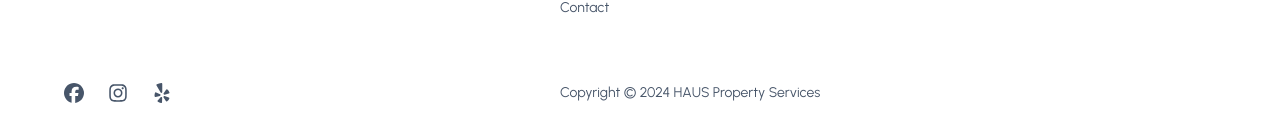
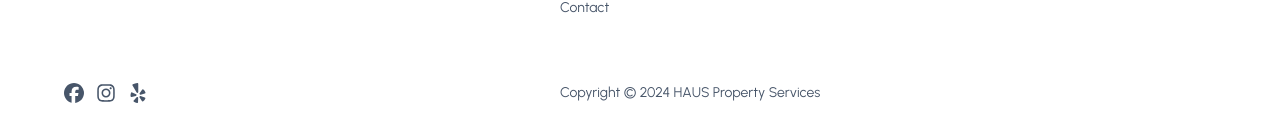
Before and after one commit to ben-v/haus, a React (Vite) app: page / in a window 1280 px wide. Shown: the part 1434-1566 px from the top of the page. Built offline with nearby package versions, Linux system fonts and the light colour scheme.

Commit message:
Create ScgLogo component. Updated header/footer.

```diff
--- /dev/null
+++ b/src/components/images/SvgLogo.tsx
@@ -0,0 +1,15 @@
+import type { SVGProps } from "react";
+const SvgLogo = (props: SVGProps<SVGSVGElement>) => (
+  <svg xmlns="http://www.w3.org/2000/svg" viewBox="0 0 464.88 157.5" {...props}>
+    <defs>
+      <clipPath id="Logo_svg__a">
+        <path d="M8 7.672h141.656v141.656H8Zm0 0" />
+      </clipPath>
+    </defs>
+    <path d="M196.892 90.78v39.468h-21.766V29.702h21.766V71.81h17.25V29.7h21.75v100.547h-21.75V90.78Zm94.472-62.641c12.851 0 19.281 6.84 19.281 20.516v81.593H288.88V96.53h-15.687v33.718h-21.766V48.655q-.001-20.515 19.282-20.516Zm-18.172 51.61h15.687V46.013c0-.82-.289-1.547-.859-2.172q-.845-.937-2.094-.937h-9.78q-1.255 0-2.11.937a3.15 3.15 0 0 0-.844 2.172ZM362.7 29.702h21.75v81.593q0 20.501-19.265 20.5h-19.266q-19.281.001-19.28-20.5V29.702h21.765v83.453c0 .836.281 1.562.843 2.187q.856.924 2.11.922h8.39q1.231.002 2.094-.922c.57-.625.86-1.351.86-2.187Zm92.462 26.421H434.49v-7.921q-.002-1.247-.86-2.172-.843-.938-2.093-.938h-8.547q-1.237 0-2.094.938a3.08 3.08 0 0 0-.859 2.172V66.06c0 .836.285 1.562.86 2.187.57.618 1.269.922 2.093.922h13.985c12.851.211 19.28 7.047 19.28 20.516v21.61q-.002 20.5-19.28 20.5h-18.329q-19.281 0-19.28-20.5v-10.423h20.671v11.188c0 .836.285 1.562.86 2.187.57.618 1.269.922 2.093.922h9.64c.821 0 1.52-.304 2.095-.922.57-.625.859-1.351.859-2.187V92.327c0-.82-.29-1.547-.86-2.172q-.862-.938-2.093-.938h-13.985q-19.281.002-19.28-20.515V48.655q-.001-20.515 19.28-20.516h17.25q19.266.001 19.266 20.516Zm0 0" />
+    <g clipPath="url(#Logo_svg__a)">
+      <path d="m63.07 91.336 52.606-30.367 33.648 19.426c.02-.633.047-1.258.047-1.895 0-6.86-.996-13.484-2.824-19.758l-30.871-17.824v10.934L63.07 82.227V60.359l52.606-30.375 24.883 14.368a70.9 70.9 0 0 0-24.883-26.004c-10.727-6.586-23.34-10.391-36.848-10.391-38.96 0-70.543 31.582-70.543 70.543 0 38.96 31.582 70.547 70.543 70.547 13.516 0 26.121-3.832 36.848-10.43 9.23-5.672 17.07-13.387 22.847-22.547l-22.847-13.191v10.933L63.07 144.189v-21.872l52.606-30.37 27.351 15.792a70 70 0 0 0 5.266-17.004l-32.617-18.836v10.934l-52.606 30.37z" />
+    </g>
+  </svg>
+);
+export default SvgLogo;
--- a/src/components/layouts/Footer.tsx
+++ b/src/components/layouts/Footer.tsx
@@ -1,8 +1,11 @@
 import { Link } from "react-router-dom"
 import { HashLink } from "react-router-hash-link";
 
-import DynamicImageManager from "../../managers/DynamicImageManager";
 import SvgArrowUpRightFromSquareSolid from "../images/SvgArrowUpRightFromSquareSolid";
+import SvgLogo from "../images/SvgLogo";
+import SvgFacebook from "../images/SvgFacebook";
+import SvgInstagram from "../images/SvgInstagram";
+import SvgYelp from "../images/SvgYelp";
 
 const sectionLinkGroups: NavLinkGroup[] = [
   {
@@ -42,24 +45,24 @@ const Footer = () => {
               <div className="flex h-full items-start justify-between gap-6 border-b border-white py-6 dark:border-gray-800 md:flex-col md:items-start md:justify-between md:space-y-6 md:border-none md:py-0">
                 <div className='text-sm'>
                   <HashLink to="/#" smooth aria-label="HAUS Property Services Logo" className="flex items-center">
-                    {DynamicImageManager.Logo(undefined, "h-8")}
+                    <SvgLogo fill="currentColor" className="bi bi-logo h-8 w-auto" />
                   </HashLink>
                   <p className='pt-5'>HAUS Property Services</p>
                   <p>A Bozeman, Montana Company.</p>
                 </div>
 
-                <div className="flex gap-6 pt-2">
+                <div className="flex gap-3 pt-2">
                   <Link to="https://www.facebook.com/haus.property.svcs" target="_blank" aria-label="facebook">
                     <span className="sr-only">Facebook</span>
-                    {DynamicImageManager.Facebook()}
+                    <SvgFacebook fill="currentColor" width={20} height={20} />
                   </Link>
                   <Link to="https://www.instagram.com/haus.property.svcs" target="_blank" aria-label="instagram">
                     <span className="sr-only">Instagram</span>
-                    {DynamicImageManager.Instagram()}
+                    <SvgInstagram fill="currentColor" width={20} height={20} />
                   </Link>
                   <Link to="https://www.yelp.com/biz/haus-property-services-bozeman" target="_blank" aria-label="yelp">
                     <span className="sr-only">Yelp</span>
-                    {DynamicImageManager.Yelp()}
+                    <SvgYelp fill="currentColor" width={20} height={20} />
                   </Link>
                 </div>
               </div>
--- a/src/components/layouts/Header.tsx
+++ b/src/components/layouts/Header.tsx
@@ -4,8 +4,6 @@ import { HashLink, NavHashLink } from 'react-router-hash-link';
 
 import resolveConfig from 'tailwindcss/resolveConfig'
 import tailwindConfig from '../../../tailwind.config';
-
-import DynamicImageManager from '../../managers/DynamicImageManager';
 
 import { ThemeContext, THEMES } from "../../contexts/ThemeContext";
 import { Tooltip } from "react-tooltip";
@@ -16,6 +14,7 @@ import SvgRectangleListSolid from '../images/SvgRectangleListSolid';
 import SvgAddressBookSolid from '../images/SvgAddressBookSolid';
 import SvgMoon from '../images/SvgMoon';
 import SvgSun from '../images/SvgSun';
+import SvgLogo from '../images/SvgLogo';
 
 const fullConfig = resolveConfig(tailwindConfig)
 
@@ -52,7 +51,7 @@ const Header = () => {
           <div className="relative flex flex-wrap items-center justify-between gap-6 lg:gap-0 lg:py-4">
             <div className="relative z-20 flex w-full justify-between md:px-0 lg:w-max">
               <HashLink to="/#" smooth aria-label="HAUS Property Services Logo" className="nav-link flex items-center space-x-2" onClick={closeNavbar}>
-                {DynamicImageManager.Logo(theme === THEMES.DARK ? fullConfig.theme.colors.white : fullConfig.theme.colors.black)}
+                <SvgLogo fill={theme === THEMES.DARK ? fullConfig.theme.colors.white : fullConfig.theme.colors.black} className="bi bi-logo h-9 w-auto" />
               </HashLink>
               <button aria-label="hamburger" id="hamburger" className="relative -mr-6 p-6 lg:hidden" onClick={toggleNavbar}>
                 <div aria-hidden="true" id="line" className="m-auto h-0.5 w-5 rounded bg-sky-900 transition duration-300 dark:bg-gray-300"></div>
@@ -61,7 +60,6 @@ const Header = () => {
             </div>
             <div aria-hidden="true" id="layer" className="fixed inset-0 z-10 h-screen w-screen origin-bottom scale-y-0 bg-white/70 backdrop-blur-2xl transition duration-500 dark:bg-darker/70 lg:hidden"></div>
             <div id="navlinks" className="invisible absolute top-full left-0 z-20 w-full origin-top-right translate-y-1 scale-90 flex-col flex-wrap justify-end gap-6 rounded-3xl border border-gray-100 bg-white p-8 opacity-0 shadow-2xl shadow-gray-600/10 transition-all duration-300 dark:border-gray-700 dark:bg-gray-800 dark:shadow-none lg:visible lg:relative lg:flex lg:w-auto lg:translate-y-0 lg:scale-100 lg:flex-row lg:items-center lg:gap-0 lg:border-none lg:bg-transparent lg:p-0 lg:opacity-100 lg:shadow-none dark:lg:bg-transparent">
-
               <div className="text-gray-600 dark:text-gray-300 lg:pr-1">
                 <ul className="space-y-6 text-base font-medium tracking-wide lg:flex lg:space-y-0 lg:text-sm">
                   {navLinkGroup.links.map((link, index) => (
```
Also changed, not shown: assets/images/Logo.svg (added).
